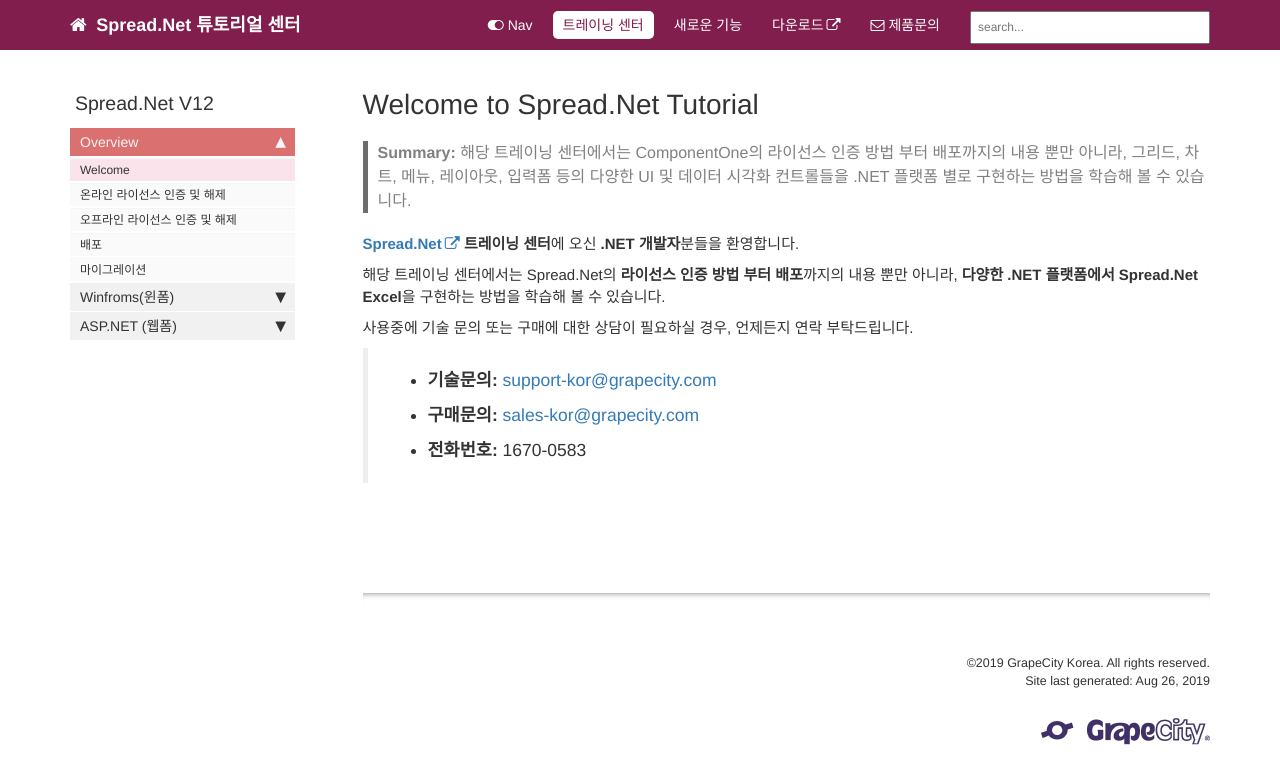
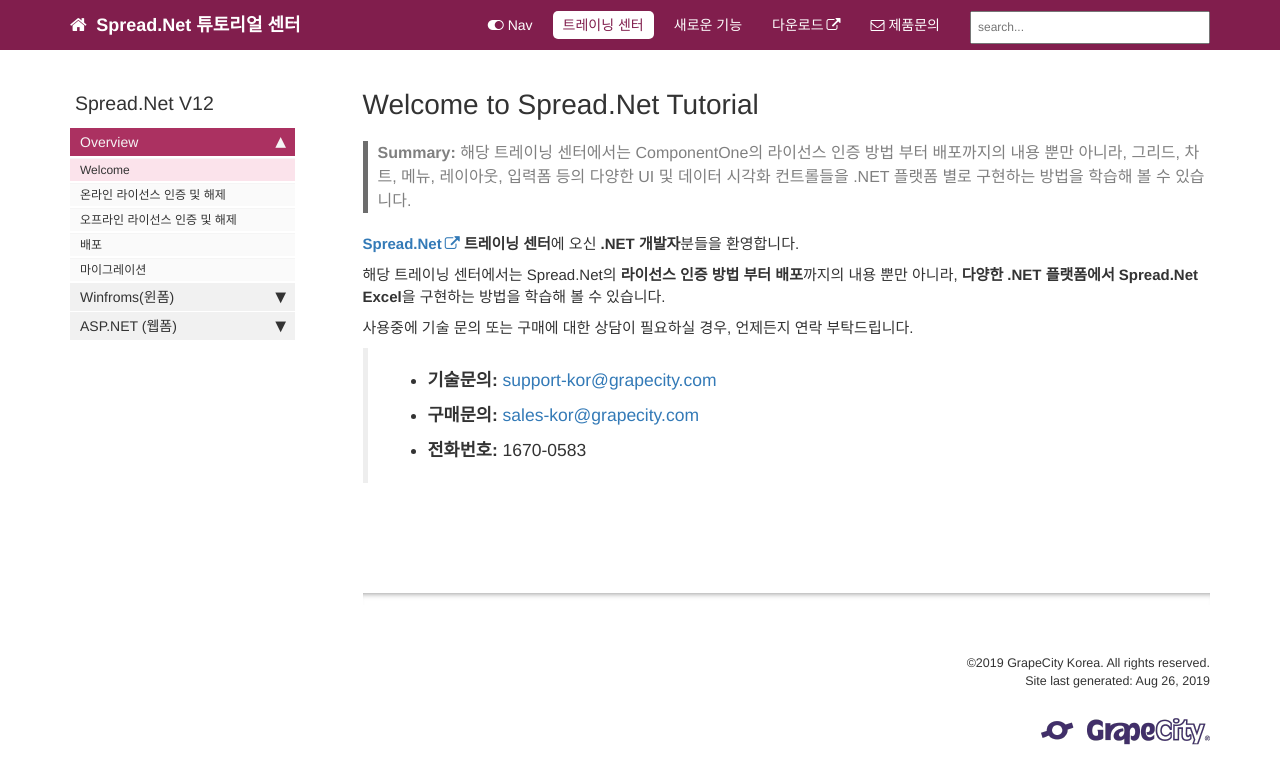
Before and after one commit to grapecity-korea/SP.NETraining.github.io, a Jekyll site: the page built from index.md, in a window 1280 px wide. Shown: the top 784 px of the page. Built offline with Jekyll 4.4.1, drawn with Linux system fonts in a browser that asks for light colours; comment, search, counter and statistics services are not loaded.

Commit message:
Update theme-gck.css

```diff
--- a/css/theme-gck.css
+++ b/css/theme-gck.css
@@ -25,7 +25,7 @@ h4 {
 }
 
 .nav li.active > a{
-  background-color: #da706f;
+  background-color: #ab3161;
 }
 
 .nav li.active li.active a{
@@ -34,7 +34,7 @@ h4 {
 }
 
 .nav > li > a:hover {
-  background-color: #e87777;
+  background-color: #ab3161;
 }
 
 div.navbar-collapse .dropdown-menu > li > a:hover {
```
